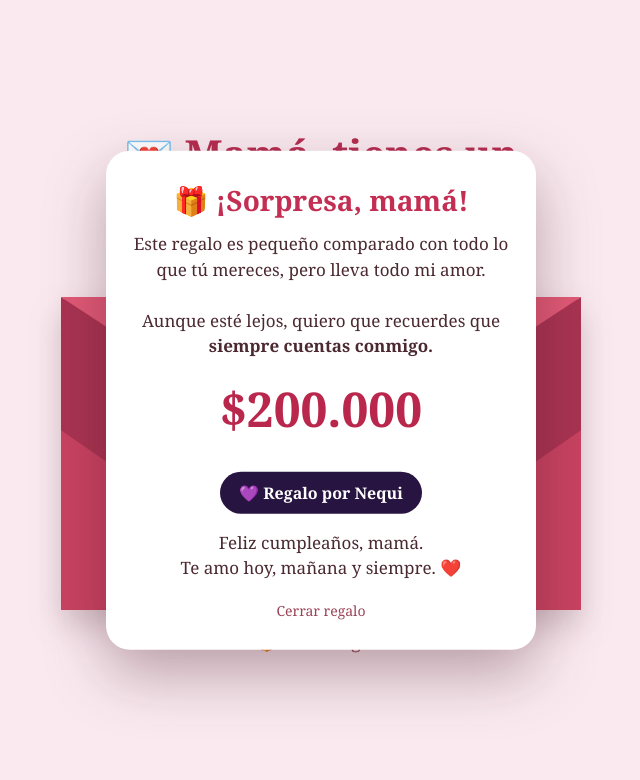
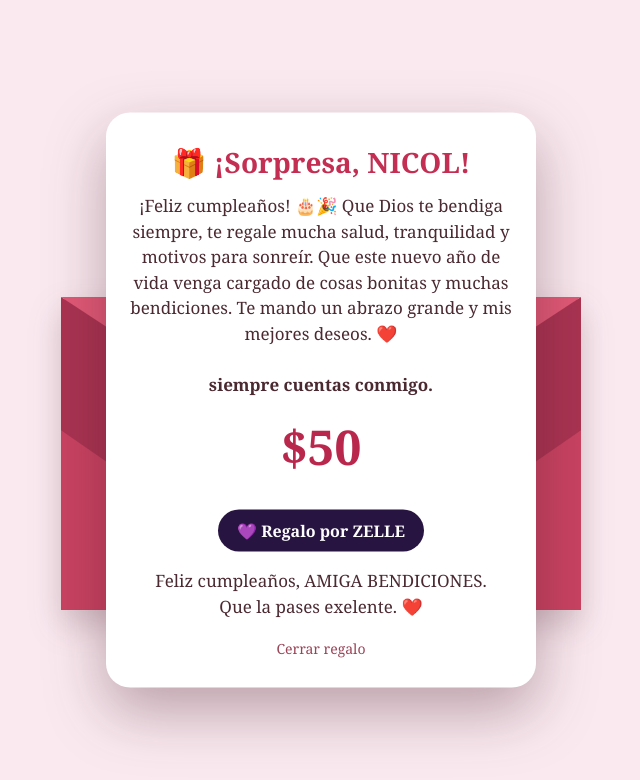
Before and after one commit to miguel17976850/feliz-cumpleanos-nicol, a plain HTML site: page index.html in a window 1280 px wide. Both pictures are taken after a click on the label "Abrir regalo". Shown: the whole page, without its empty margins (319-959 px from the left). Drawn offline with Linux system fonts and the light colour scheme.

Commit message:
index.html

```diff
--- a/index.html
+++ b/index.html
@@ -117,7 +117,7 @@ h1{
 
 <div class="pantalla">
   <div class="contenido">
-    <h1>💌 Mamá, tienes un<br>regalo</h1>
+    <h1>💌 NICOL, tienes un<br>regalo</h1>
     <div class="sub">Toca el sobre para descubrir tu sorpresa ❤️</div>
 
     <label for="abrir" class="sobre" aria-label="Abrir regalo">
@@ -140,18 +140,18 @@ h1{
 </div>
 
 <div class="regalo">
-  <h2>🎁 ¡Sorpresa, mamá!</h2>
+  <h2>🎁 ¡Sorpresa, NICOL!</h2>
   <div class="mensaje">
-    Este regalo es pequeño comparado con todo lo que tú mereces,
-    pero lleva todo mi amor.<br><br>
-    Aunque esté lejos, quiero que recuerdes que
+   ¡Feliz cumpleaños! 🎂🎉 Que Dios te bendiga siempre, te regale mucha salud, tranquilidad y motivos para sonreír.
+    Que este nuevo año de vida venga cargado de cosas bonitas y muchas bendiciones. Te mando un abrazo grande y mis mejores deseos. ❤️<br><br>
+
     <strong>siempre cuentas conmigo.</strong>
   </div>
-  <div class="valor">$200.000</div>
-  <div class="nequi">💜 Regalo por Nequi</div>
+  <div class="valor">$50</div>
+  <div class="nequi">💜 Regalo por ZELLE</div>
   <div class="mensaje" style="margin-top:16px">
-    Feliz cumpleaños, mamá.<br>
-    Te amo hoy, mañana y siempre. ❤️
+    Feliz cumpleaños, AMIGA BENDICIONES.<br>
+    Que la pases exelente. ❤️
   </div>
   <label for="abrir" class="cerrar">Cerrar regalo</label>
 </div>
```
